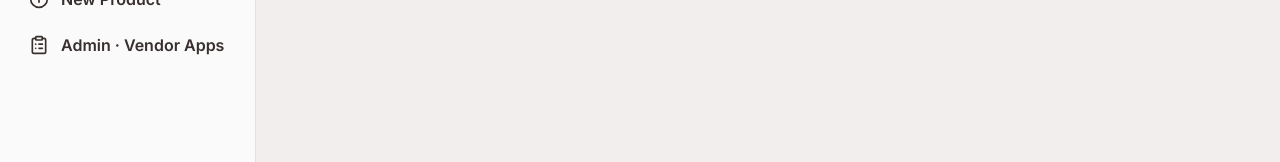
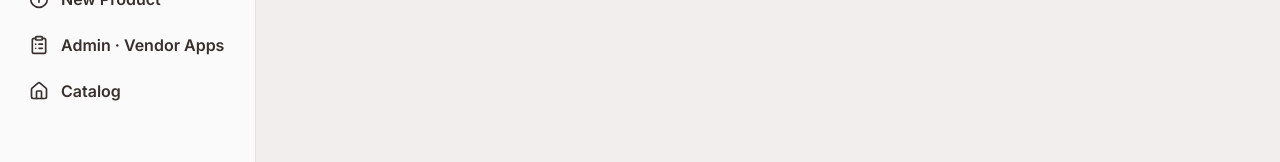
Before and after one commit to nathangreen1632/MineralCache, a React (Vite) app in the folder Client/: page / in a window 1280 px wide. Shown: the part 228-390 px from the top of the page. Built offline with nearby package versions, Linux system fonts and the light colour scheme; no server answers.

Commit message:
feat(client): add "Catalog" link to Navbar
- Update Navbar to include a new navigation link for the product catalog, pointing to `/products`.
- Import `Home` icon from `lucide-react` for the new link.
- Enhance user navigation by providing quick access to the product catalog page.

```diff
--- a/Client/src/common/Navbar.tsx
+++ b/Client/src/common/Navbar.tsx
@@ -62,6 +62,7 @@ export default function Navbar(): React.ReactElement {
         <SideNavLink to="/vendor/dashboard" label="Vendor Dashboard" Icon={LayoutDashboard} />
         <SideNavLink to="/products/new" label="New Product" Icon={PlusCircle} />
         <SideNavLink to="/admin/vendor-apps" label="Admin · Vendor Apps" Icon={ClipboardList} />
+        <SideNavLink to="/products" label="Catalog" Icon={Home} />
       </nav>
     </aside>
   );
```
